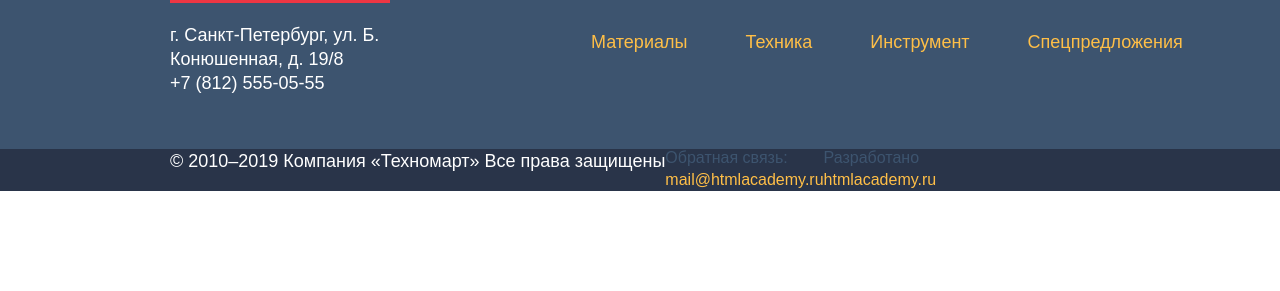
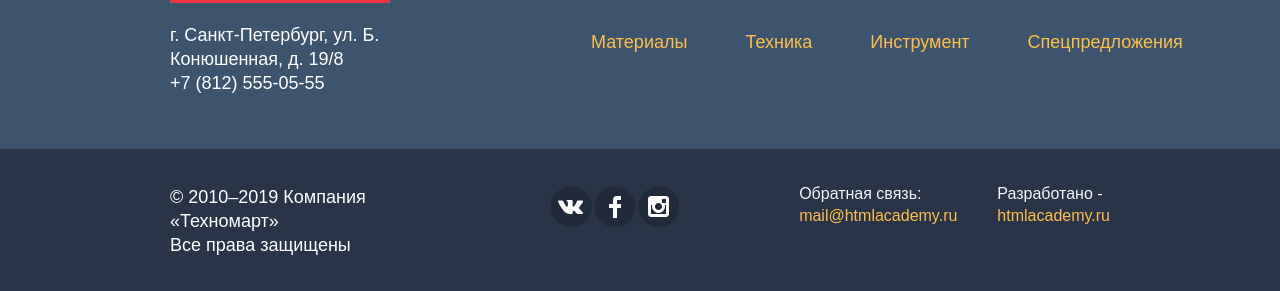
Before and after one commit to teamsharping/Project-texnomart, a plain HTML site: page index.html in a window 1280 px wide. Shown: the part 2497-2788 px from the top of the page. Before the commit the page ends 2688 px from the top, so only its background shows below. Drawn offline with Linux system fonts and the light colour scheme; a web font is replaced by a local one.

Commit message:
Finish footer on pages two

```diff
--- a/css/style.css
+++ b/css/style.css
@@ -1138,6 +1138,8 @@
 
 .footer-background-two {
    background-color: #293449;
+   padding-top: 36px;
+   padding-bottom: 34px;
 }
 .wrapper-footer-two {
    display: flex;
@@ -1146,9 +1148,12 @@
 }
 .copyright {
    color: #fff;
+   margin-right: 161px;
 }
 .social-list {
    list-style: none;
+   display: flex;
+   margin-right: 118px;
 }
 .social-item {
 }
@@ -1158,18 +1163,58 @@
 }
 
 .social-link-vk {
+   display: inline-block;
+   width: 44px;
+   height: 44px;
+   background-image: url(/image/Svg/vk-blue.svg);
 }
+
+.social-link-vk:hover {
+   background-image: url(/image/Svg/vk-red.svg);
+}
+
+.social-link-vk:active {
+   background-image: url(/image/Svg/vk-red.svg);
+}
+
 .social-link-fc {
+   display: inline-block;
+   width: 44px;
+   height: 44px;
+   background-image: url(/image/Svg/fc-blue.svg);
 }
+
+.social-link-fc:hover {
+   background-image: url(/image/Svg/fc-red.svg);
+}
+
+.social-link-fc:active {
+   background-image: url(/image/Svg/fc-red.svg);
+}
+
 .social-link-in {
+   display: inline-block;
+   width: 44px;
+   height: 44px;
+   background-image: url(/image/Svg/inst-blue.svg);
 }
+
+.social-link-in:hover {
+   background-image: url(/image/Svg/inst-red.svg);
+}
+
+.social-link-in:active {
+   background-image: url(/image/Svg/inst-red.svg);
+}
+
 .feedback-wrapper {
    display: flex;
 }
 .feedback-block {
+   margin-right: 40px;
 }
 .feedback-block__text {
-   color: var(--basic-grey);
+   color: var(--basic-white);
    font-family: "Cuprum", sans-serif;
    font-size: 16px;
    font-style: normal;
@@ -1185,10 +1230,20 @@
    font-weight: 400;
    line-height: 18px;
 }
+
+.feedback-block__link:hover {
+   text-decoration: underline;
+}
+
+.feedback-block__link:active {
+   text-decoration: none;
+   color: var(--basic-red);
+}
+
 .feedback-block-two {
 }
 .block-two__text {
-   color: var(--basic-grey);
+   color: var(--basic-white);
    font-family: "Cuprum", sans-serif;
    font-size: 16px;
    font-style: normal;
@@ -1204,3 +1259,12 @@
    font-weight: 400;
    line-height: 18px;
 }
+
+.block-two__link:hover {
+   text-decoration: underline;
+}
+
+.block-two__link:active {
+   text-decoration: none;
+   color: var(--basic-red);
+}
--- a/index.html
+++ b/index.html
@@ -306,7 +306,7 @@
             </div>
             <div class="footer-background-two">
                <div class="wrapper-footer-two">
-                  <p class="copyright">&copy; 2010–2019 Компания «Техномарт» Все права защищены</p>
+                  <p class="copyright">&copy; 2010–2019 Компания «Техномарт»<br>Все права защищены</p>
                   <ul class="social-list">
                      <li class="social-item">
                         <a href="#" class="social-link-vk"></a>
@@ -324,7 +324,7 @@
                         <a class="feedback-block__link" href="#">mail@htmlacademy.ru</a>
                      </div>
                      <div class="feedback-block-two">
-                        <p class="block-two__text">Разработано</p>
+                        <p class="block-two__text">Разработано -</p>
                         <a class="block-two__link" href="#">htmlacademy.ru</a>
                      </div>
                   </div>
```
